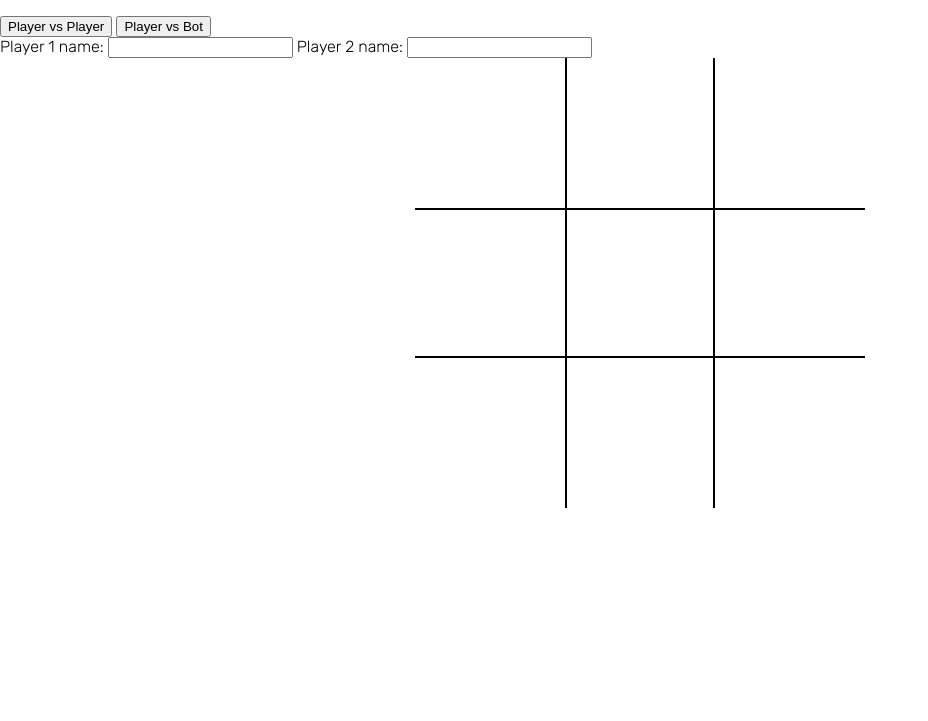
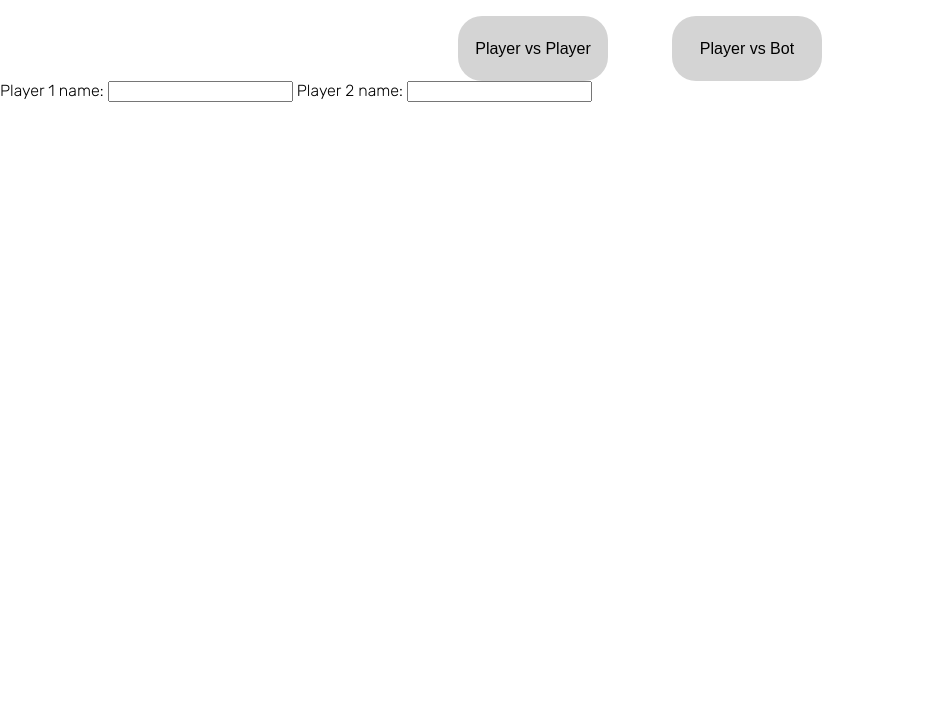
Before and after one commit to jesse610/tic-tac-toe, a plain HTML site: page index.html in a window 1280 px wide. Shown: the part 79-800 px from the top of the page, without its empty margins (0-928 px from the left). Drawn offline with Linux system fonts and the light colour scheme.

Commit message:
styling for gametype btns

```diff
--- a/style.css
+++ b/style.css
@@ -70,3 +70,27 @@ header h1{
 #play-again-btn:hover {
     background-color: #f59e0b;
 }
+
+.gametype {
+    display: grid;
+    grid-template-columns: 150px 150px;
+    justify-content: center;
+    gap: 4rem;
+    height: 65px;
+}
+
+.gametype > button {
+    font-size: 1rem;
+    cursor: pointer;
+    border-style: none;
+    background-color: #d4d4d4;
+    border-radius: 1.5rem;
+}
+
+.gametype > button:hover {
+    background-color: #f59e0b;
+}
+
+.hidden {
+    display: none;
+}
```
